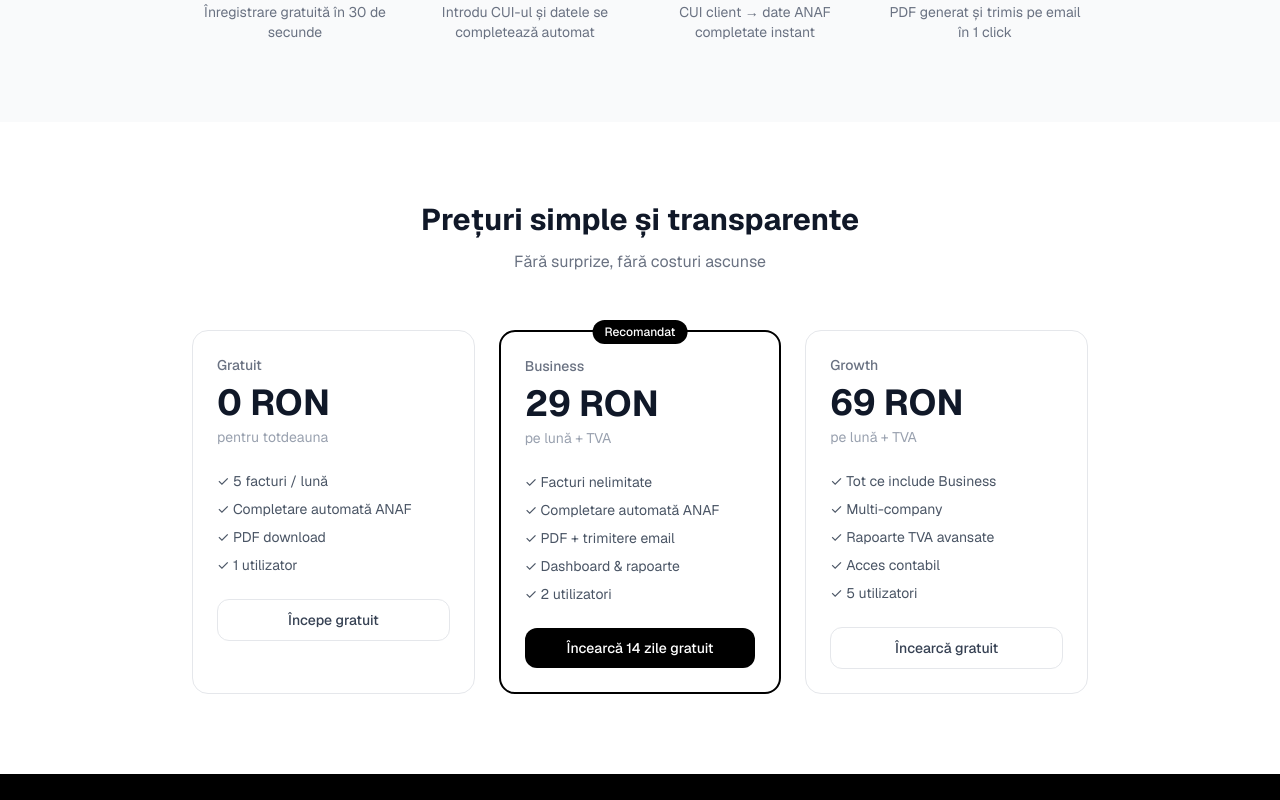
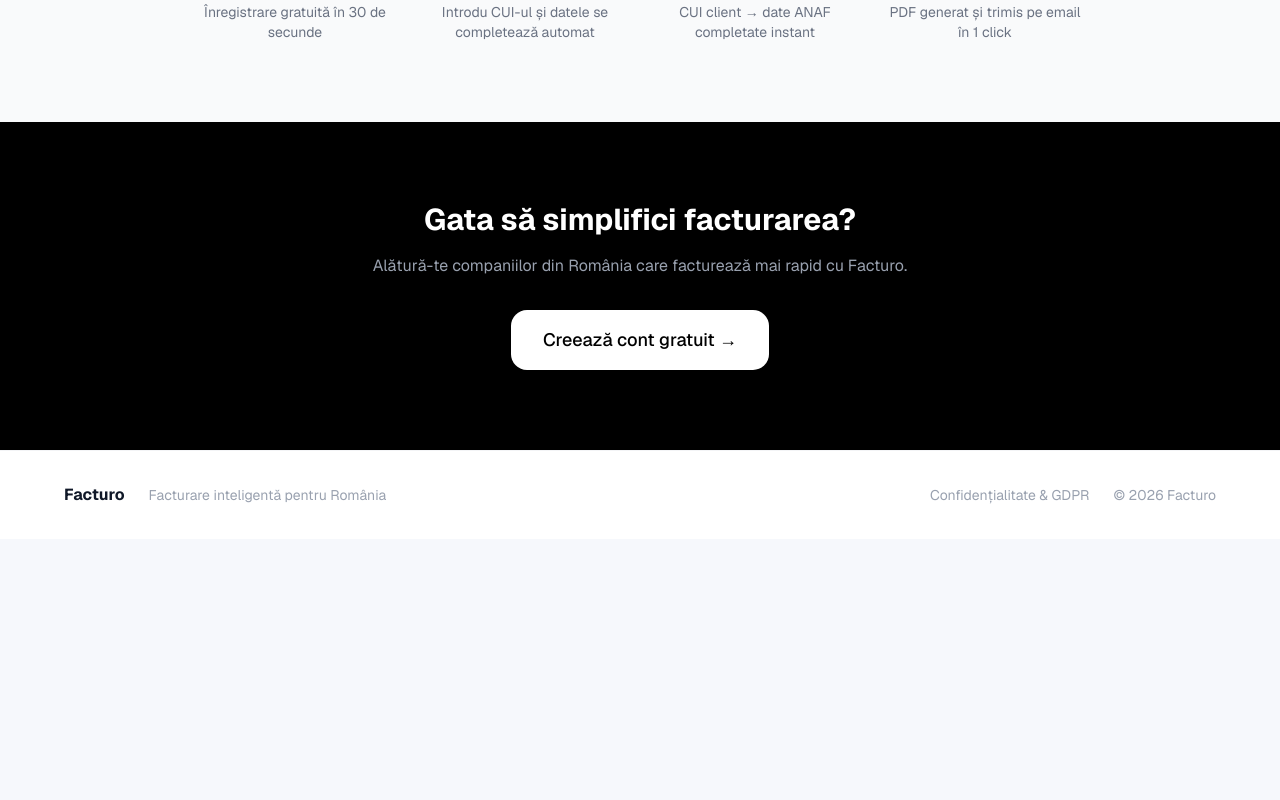
Before and after one commit to adrianminiosu-hue/facturo, a Next.js app: page / in a window 1280 px wide. Shown: the part 1800-2600 px from the top of the page. After the commit the page ends 2339 px from the top, so only its background shows below. Built offline with nearby package versions, Linux system fonts and the light colour scheme.

Commit message:
move GDPR link inside card

```diff
--- a/app/page.tsx
+++ b/app/page.tsx
@@ -176,68 +176,7 @@ export default function Home() {
         </div>
       </section>
 
-      {/* Pricing */}
-      <section className="py-20 px-6">
-        <div className="max-w-4xl mx-auto">
-          <div className="text-center mb-14">
-            <h2 className="text-3xl font-bold text-gray-900">Prețuri simple și transparente</h2>
-            <p className="text-gray-500 mt-3">Fără surprize, fără costuri ascunse</p>
-          </div>
-          <div className="grid grid-cols-1 md:grid-cols-3 gap-6">
 
-            <div className="border border-gray-200 rounded-2xl p-6">
-              <p className="text-sm font-medium text-gray-500 mb-2">Gratuit</p>
-              <p className="text-4xl font-bold text-gray-900 mb-1">0 RON</p>
-              <p className="text-sm text-gray-400 mb-6">pentru totdeauna</p>
-              <div className="space-y-2 text-sm text-gray-600 mb-6">
-                <p>✓ 5 facturi / lună</p>
-                <p>✓ Completare automată ANAF</p>
-                <p>✓ PDF download</p>
-                <p>✓ 1 utilizator</p>
-              </div>
-              <Link href="/register" className="block w-full border border-gray-200 text-gray-700 text-center py-2.5 rounded-xl text-sm font-medium hover:bg-gray-50 transition">
-                Începe gratuit
-              </Link>
-            </div>
-
-            <div className="border-2 border-black rounded-2xl p-6 relative">
-              <div className="absolute -top-3 left-1/2 -translate-x-1/2 bg-black text-white text-xs px-3 py-1 rounded-full font-medium">
-                Recomandat
-              </div>
-              <p className="text-sm font-medium text-gray-500 mb-2">Business</p>
-              <p className="text-4xl font-bold text-gray-900 mb-1">29 RON</p>
-              <p className="text-sm text-gray-400 mb-6">pe lună + TVA</p>
-              <div className="space-y-2 text-sm text-gray-600 mb-6">
-                <p>✓ Facturi nelimitate</p>
-                <p>✓ Completare automată ANAF</p>
-                <p>✓ PDF + trimitere email</p>
-                <p>✓ Dashboard & rapoarte</p>
-                <p>✓ 2 utilizatori</p>
-              </div>
-              <Link href="/register" className="block w-full bg-black text-white text-center py-2.5 rounded-xl text-sm font-medium hover:bg-gray-800 transition">
-                Încearcă 14 zile gratuit
-              </Link>
-            </div>
-
-            <div className="border border-gray-200 rounded-2xl p-6">
-              <p className="text-sm font-medium text-gray-500 mb-2">Growth</p>
-              <p className="text-4xl font-bold text-gray-900 mb-1">69 RON</p>
-              <p className="text-sm text-gray-400 mb-6">pe lună + TVA</p>
-              <div className="space-y-2 text-sm text-gray-600 mb-6">
-                <p>✓ Tot ce include Business</p>
-                <p>✓ Multi-company</p>
-                <p>✓ Rapoarte TVA avansate</p>
-                <p>✓ Acces contabil</p>
-                <p>✓ 5 utilizatori</p>
-              </div>
-              <Link href="/register" className="block w-full border border-gray-200 text-gray-700 text-center py-2.5 rounded-xl text-sm font-medium hover:bg-gray-50 transition">
-                Încearcă gratuit
-              </Link>
-            </div>
-
-          </div>
-        </div>
-      </section>
 
       {/* CTA */}
       <section className="py-20 px-6 bg-black">
```
